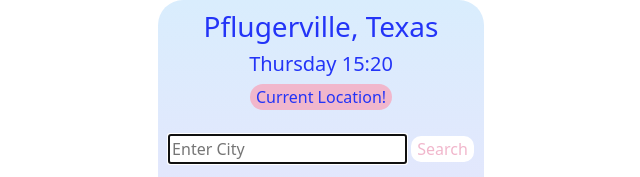
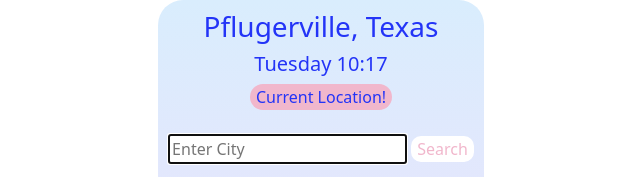
Before and after one commit to MarkieMac/weather-project, a website built with Parcel: page index.html in a window 1280 px wide. Shown: the top 177 px of the page, 319-959 px from the left. Built offline with nearby package versions, Linux system fonts and the light colour scheme.

Commit message:
updated time

```diff
--- a/index.html
+++ b/index.html
@@ -16,7 +16,7 @@
     <div class="container">
 
    <h3>Pflugerville, Texas</h3>
-    <h5>Tuesday </h5>
+    <h5>Tuesday 10:17 </h5>
 
     <button class="location"
     type="button"
--- a/src/index.js
+++ b/src/index.js
@@ -1,10 +1,12 @@
-let now = new Date();
-let h5 = document.querySelector("h5");
+function formatDate(timestamp) {
 
-let hours = now.getHours();
-let minutes = now.getMinutes();
 
-let days = [
+let date = new Date(timestamp);
+let hours = date.getHours();
+let minutes = date.getMinutes();
+let days =date.getDay();
+
+let day  = [
   "Sunday",
   "Monday",
   "Tuesday",
@@ -13,10 +15,12 @@ let days = [
   "Friday",
   "Saturday"
 ];
+return `${day} ${hours}:${minutes}`;
+}
 
-let day = days[now.getDay()];
 
-h5.innerHTML = `${day} ${hours}:${minutes}`;
+let dateElement= document.querySelector("h5");
+dateElement.innerHTML = formatDate(response.data.dt * 1000);
 
 function search(event) {
   event.preventDefault();
```
